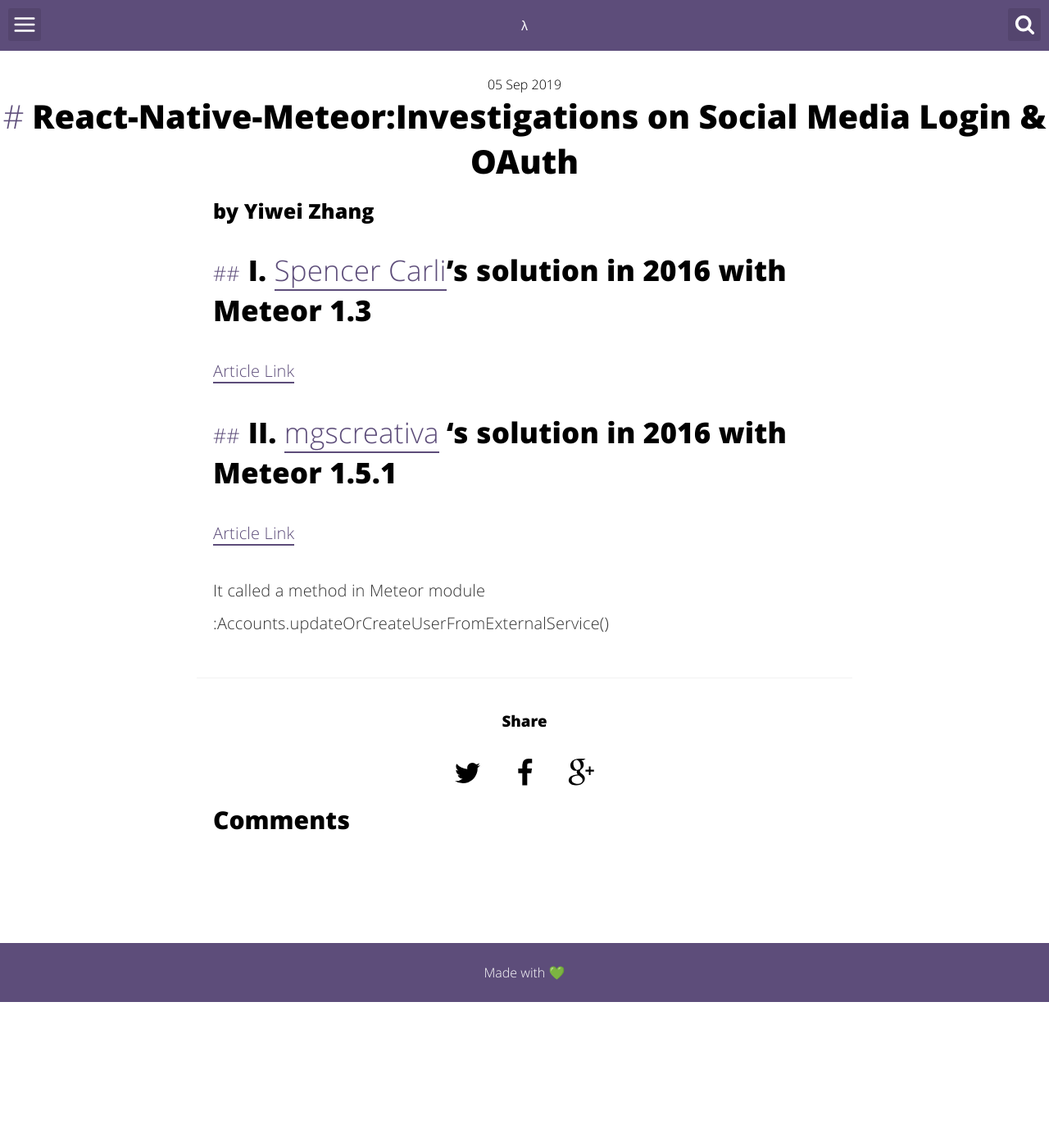
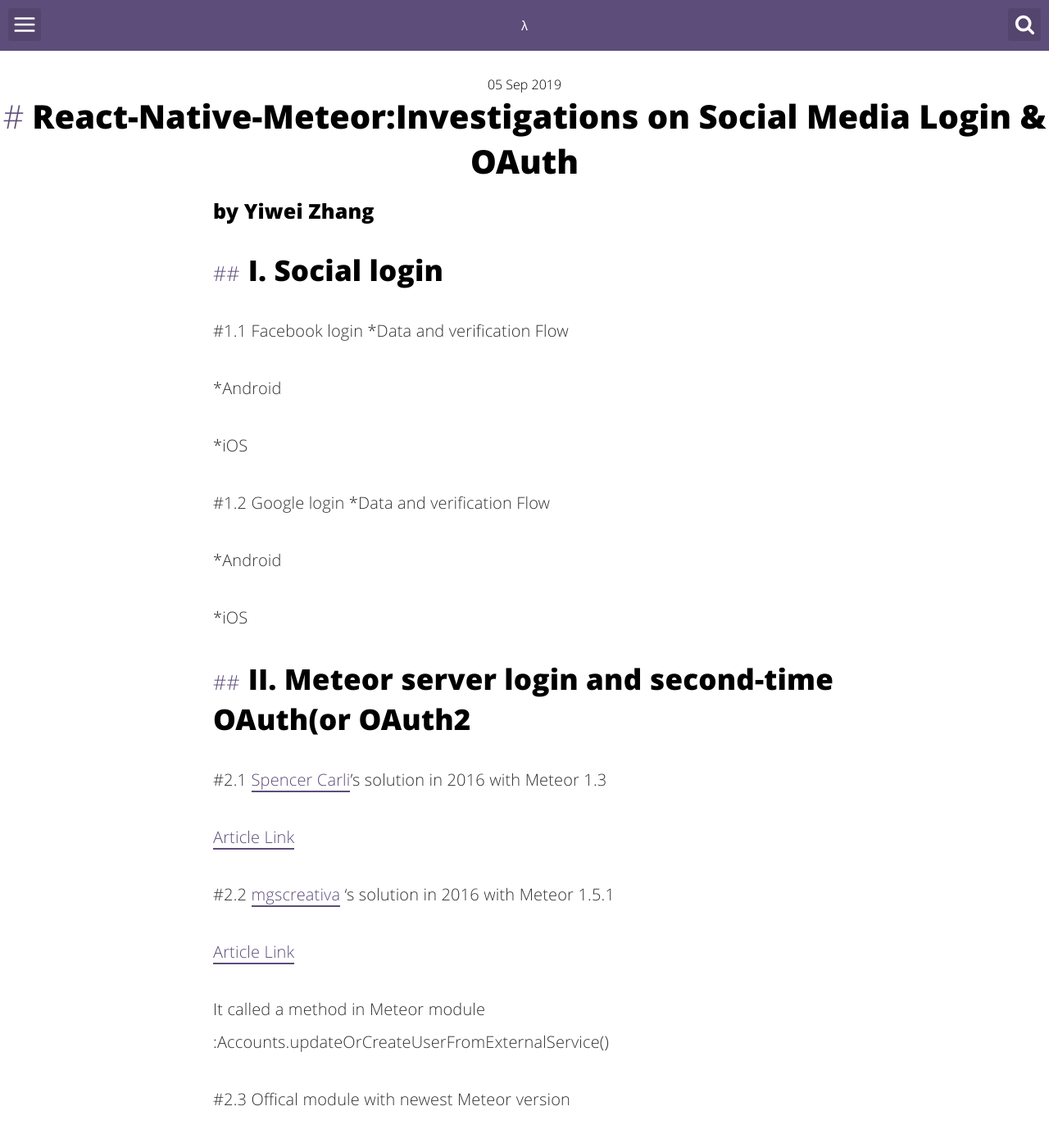
Before and after one commit to zywkloo/zywkloo.github.io, a Jekyll site: the page built from _posts/2019-09-05-React-Native-Meteor-SocialLogin.md, in a window 1280 px wide and 1400 px high. Shown: the top 1389 px of the window at 82% size. Built offline with Jekyll 4.4.1, drawn with Linux system fonts in a browser that asks for light colours; comment, search, counter and statistics services are not loaded.

Commit message:
Update 2019-09-05-React-Native-Meteor-SocialLogin.md

```diff
--- a/_posts/2019-09-05-React-Native-Meteor-SocialLogin.md
+++ b/_posts/2019-09-05-React-Native-Meteor-SocialLogin.md
@@ -13,14 +13,34 @@
 
 ### by Yiwei Zhang
 
+## I. Social login
 
+#1.1 Facebook login
+*Data and verification Flow
 
-## I.	[Spencer Carli](https://medium.com/@spencer_carli)'s solution in 2016 with Meteor 1.3
+*Android
+
+*iOS
+
+#1.2 Google login
+*Data and verification Flow
+
+*Android
+
+*iOS
+
+## II. Meteor server login and second-time OAuth(or OAuth2
+
+#2.1 [Spencer Carli](https://medium.com/@spencer_carli)'s solution in 2016 with Meteor 1.3
 
 [Article Link](https://medium.com/differential/react-native-meteor-oauth-with-facebook-3d1346d7cdb7#.kr5f8jorz)
 
-## II. [mgscreativa](https://github.com/mgscreativa) 's solution in 2016 with Meteor 1.5.1
+#2.2 [mgscreativa](https://github.com/mgscreativa) 's solution in 2016 with Meteor 1.5.1
 
 [Article Link](https://github.com/inProgress-team/react-native-meteor/issues/278)
 
 It called a method in Meteor module :Accounts.updateOrCreateUserFromExternalService()
+
+#2.3 Offical module with newest Meteor version
+
+[Article Link](https://github.com/meteor/meteor/blob/devel/packages/facebook-oauth/facebook_server.js)
```
